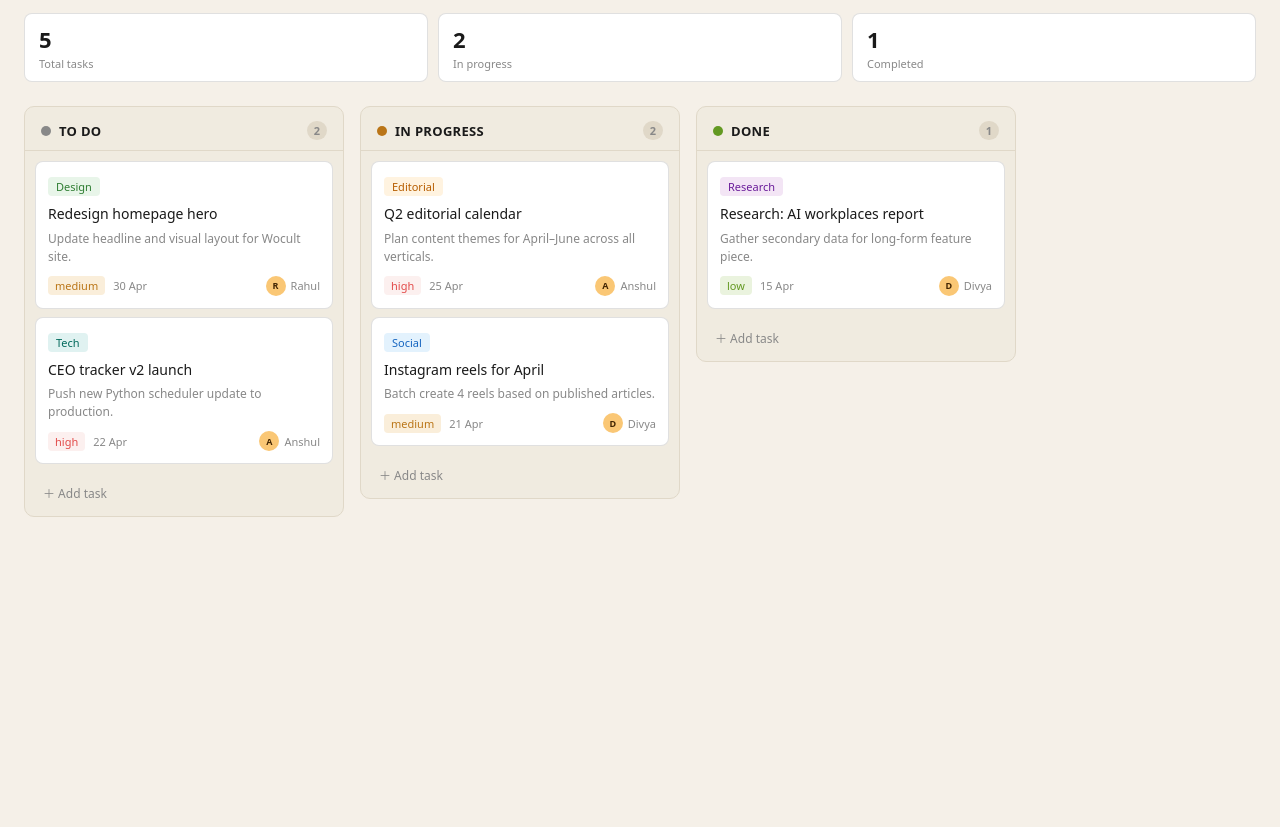
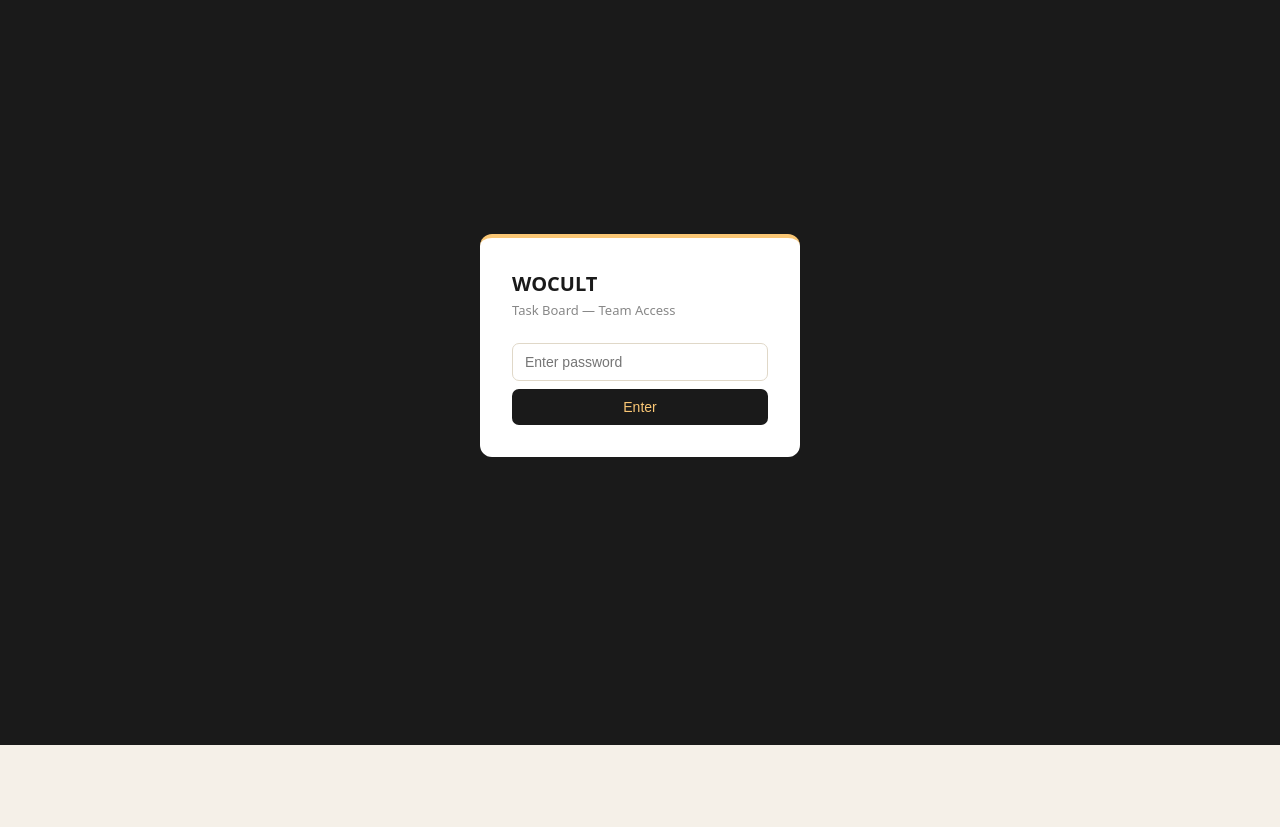
Before and after one commit to anshulmadaan/wocult-board, a plain HTML site: page index.html in a window 1280 px wide. Shown: the part 55-882 px from the top of the page. After the commit the page ends 800 px from the top, so only its background shows below. Drawn offline with Linux system fonts and the light colour scheme.

Commit message:
Add files via upload

```diff
--- a/index.html
+++ b/index.html
@@ -103,6 +103,16 @@ body{font-family:system-ui,sans-serif;background:#f5f0e8;color:#1a1a1a;min-heigh
 </head>
 <body>
 
+<div id="gate" style="position:fixed;inset:0;background:#1a1a1a;display:flex;align-items:center;justify-content:center;z-index:999">
+  <div style="background:#fff;border-radius:12px;padding:32px;width:320px;border-top:4px solid #FAC775">
+    <div style="font-size:20px;font-weight:700;margin-bottom:4px">WOCULT</div>
+    <div style="font-size:13px;color:#888;margin-bottom:24px">Task Board — Team Access</div>
+    <input id="pw-input" type="password" placeholder="Enter password" style="width:100%;padding:10px 12px;border:1px solid #e0d8c8;border-radius:7px;font-size:14px;outline:none;margin-bottom:8px" onkeydown="if(event.key==='Enter')checkPw()" />
+    <div id="pw-err" style="font-size:12px;color:#E24B4A;margin-bottom:8px;display:none">Incorrect password</div>
+    <button onclick="checkPw()" style="width:100%;padding:10px;background:#1a1a1a;color:#FAC775;border:none;border-radius:7px;font-size:14px;font-weight:500;cursor:pointer">Enter</button>
+  </div>
+</div>
+<div id="app" style="display:none">
 <div class="topbar">
   <div class="logo">WO<span>CULT</span></div>
   <div class="topbar-title">Task Board</div>
@@ -409,7 +419,23 @@ function removeMember(id){
   save(); renderMembers(); render();
 }
 
+function checkPw(){
+  const val = document.getElementById('pw-input').value;
+  if(val === '0penWocult!'){
+    document.getElementById('gate').style.display='none';
+    document.getElementById('app').style.display='block';
+    sessionStorage.setItem('wocult_auth','1');
+  } else {
+    document.getElementById('pw-err').style.display='block';
+    document.getElementById('pw-input').value='';
+  }
+}
+if(sessionStorage.getItem('wocult_auth')==='1'){
+  document.getElementById('gate').style.display='none';
+  document.getElementById('app').style.display='block';
+}
 load(); initSample(); render();
 </script>
+</div>
 </body>
 </html>
```
